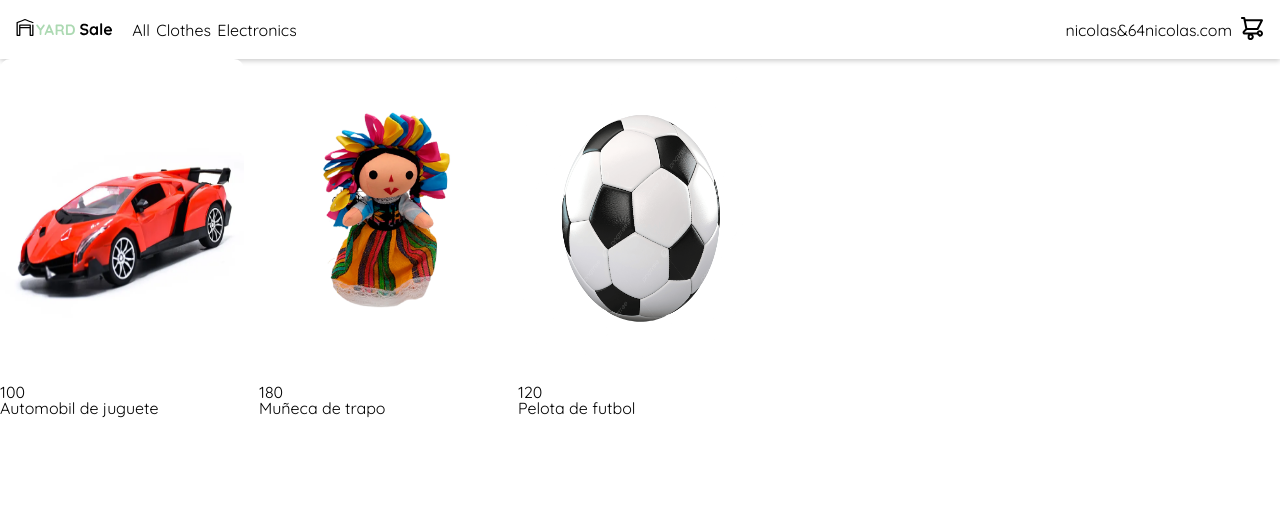
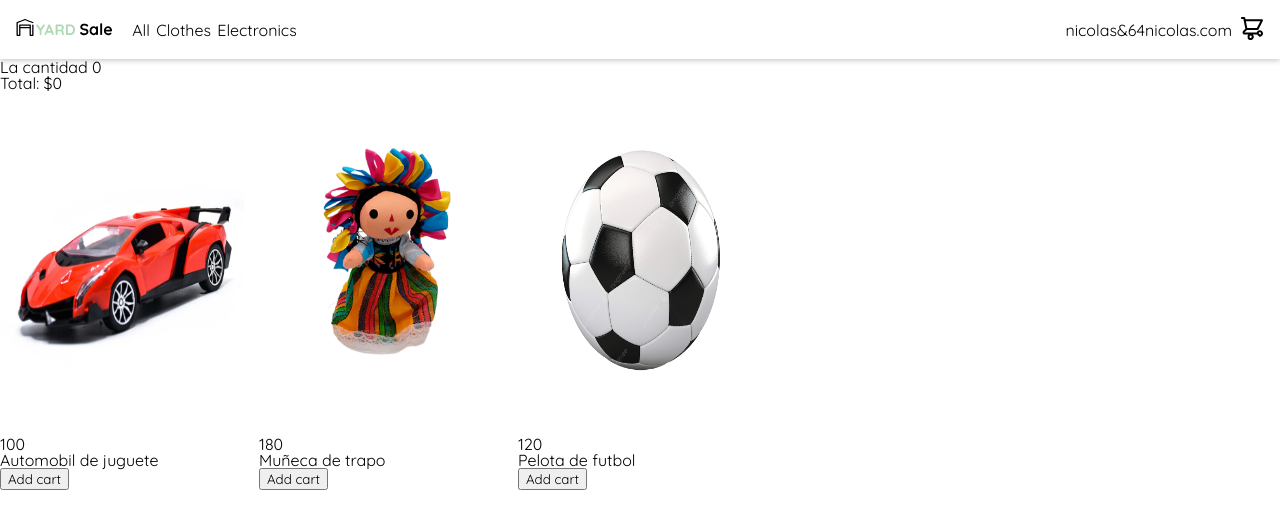
Before and after one commit to Carlou134/my-store, an Angular app: page / in a window 1280 px wide. Shown: the top 528 px of the page. Built offline with nearby package versions, Linux system fonts and the light colour scheme.

Commit message:
Agregar al carrito

```diff
--- a/src/app/components/product/product.component.html
+++ b/src/app/components/product/product.component.html
@@ -1,3 +1,4 @@
 <app-img [img]="product.image"></app-img>
 <h2> {{ product.price }}</h2>
 <p> {{ product.name }}</p>
+<button (click)="onAddToCart()">Add cart</button>
--- a/src/app/components/product/product.component.ts
+++ b/src/app/components/product/product.component.ts
@@ -1,4 +1,4 @@
-import { Component, Input, OnInit } from '@angular/core';
+import { Component, EventEmitter, Input, OnInit, Output } from '@angular/core';
 import { Product } from '../../models/product.model';
 import { ImgComponent } from "../img/img.component";
 
@@ -16,10 +16,13 @@
     price: 0,
     image: ''
   };
+  @Output() addedProduct = new EventEmitter<Product>();
 
   constructor() {}
 
-  ngOnInit(){
+  ngOnInit(){}
 
+  onAddToCart(){
+    this.addedProduct.emit(this.product);
   }
 }
--- a/src/app/components/products/products.component.html
+++ b/src/app/components/products/products.component.html
@@ -1,6 +1,13 @@
+<p>
+  La cantidad {{ myShoppingCart.length }}
+</p>
+<p>
+  Total: ${{ total }}
+</p>
 <div class="products--grid">
   <app-product
     *ngFor="let product of products"
     [product]="product"
+    (addedProduct)="onAddToShoppingCart($event)"
   ></app-product>
 </div>
--- a/src/app/components/products/products.component.ts
+++ b/src/app/components/products/products.component.ts
@@ -11,7 +11,8 @@
   styleUrl: './products.component.scss'
 })
 export class ProductsComponent implements OnInit{
-
+  myShoppingCart: Product[] = [];
+  total = 0;
   products: Product[] = [
     {
         id: 1,
@@ -35,7 +36,10 @@
 
   constructor() {}
 
-  ngOnInit(): void {
+  ngOnInit(): void {}
 
+  onAddToShoppingCart(product: Product){
+    this.myShoppingCart.push(product);
+    this.total = this.myShoppingCart.reduce((sum, item) => sum + item.price, 0);
   }
 }
```
